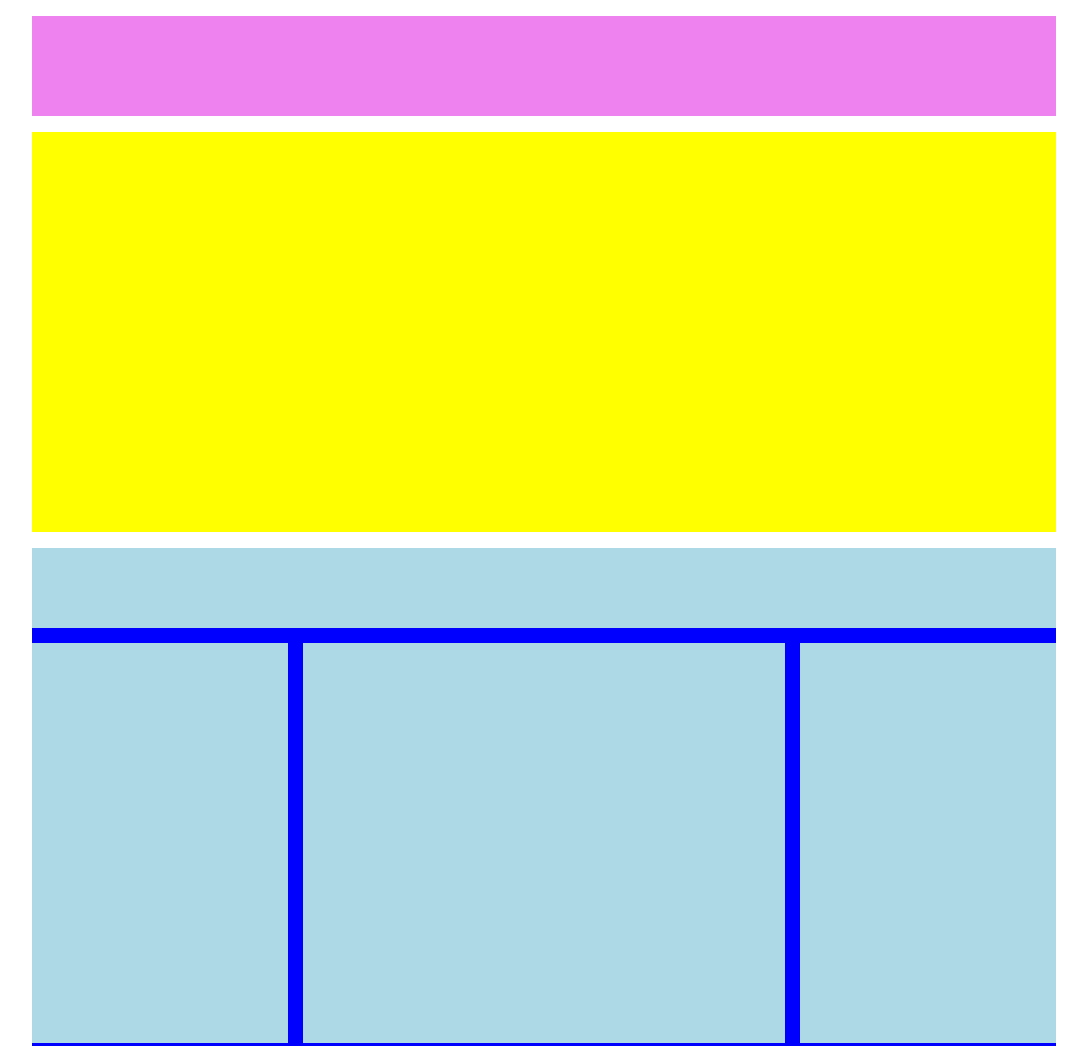
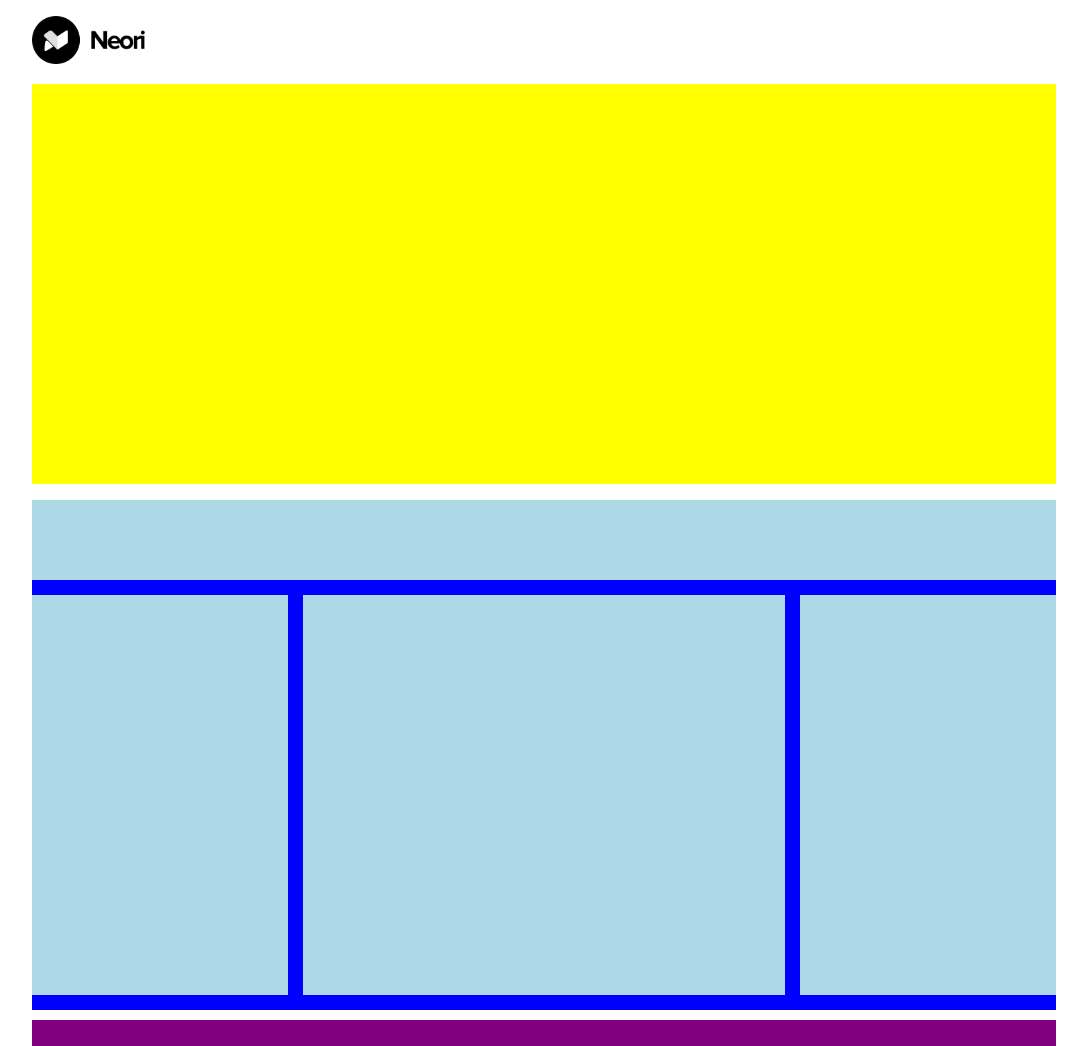
Before and after one commit to filauro1989/htmlcss-wp, a plain HTML site: page index.html in a window 1280 px wide. Shown: the top 1046 px of the page, without its empty margins (96-1183 px from the left). Drawn offline with Linux system fonts and the light colour scheme.

Commit message:
Inserimento Logo

```diff
--- a/css/style.css
+++ b/css/style.css
@@ -17,9 +17,12 @@
 }
 
 /* header */
-.header {
+/* .header {
     background-color: violet;
-    height: 100px;
+    height: 3.5em;
+} */
+.header img {
+    height: 3em;
 }
 
 /* main */
--- a/index.html
+++ b/index.html
@@ -15,7 +15,16 @@
 
     <!-- header -->
 
-    <div class="header"></div>
+    <div class="header">
+        <!-- logo Neori -->
+        <div class="logo-header">
+
+            <img src="img/logo.png" alt="N bianca su sfondo nero affiancata da scritta 'Neori'">
+
+        </div>
+        <!-- /logo Neori -->
+
+    </div>
 
     <!-- /header -->
 
```
Also changed, not shown: img/banner-2.jpg (added), img/banner.jpg (added), img/img-1.jpg (added), img/img-2.jpg (added), img/img-3.jpg (added), img/img-4.jpg (added), img/img-5.jpg (added), img/img-6.jpg (added), img/logo.png (added).
